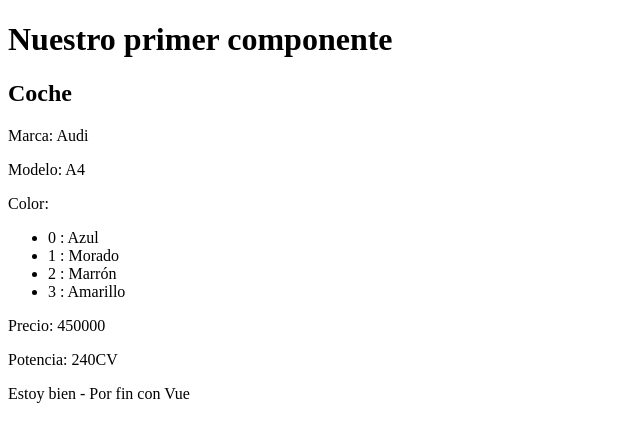
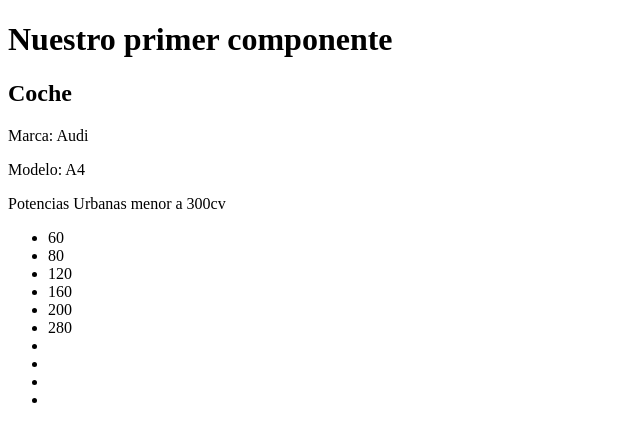
Before and after one commit to NievesTames/my-new-spa, a Vue app: page / in a window 1280 px wide. Shown: the top 442 px of the page, without its empty margins (0-640 px from the left). Built offline with nearby package versions, Linux system fonts and the light colour scheme.

Commit message:
conditional rendering v-for

```diff
--- a/src/components/Car.vue
+++ b/src/components/Car.vue
@@ -2,13 +2,21 @@
   <h2>Coche</h2>
   <p>Marca: {{ brand }}</p>
   <p>Modelo: {{ model }}</p>
+  <p>Potencias Urbanas menor a 300cv </p>
+  <ul>
+      <li v-for="(power, index) in powers" :key="index">
+          <span v-if="power < 300">
+              {{ power }}
+              </span>
+      </li>
+  </ul>
   <!-- <p>Color: {{ color[1] }}</p> -->
-  <p>
+  <!-- <p>
       Color:
-      <!-- <span v-for="(color, index) in colors" :Key="index">
+      <span v-for="(color, index) in colors" :Key="index">
           {{ index }} : {{ color }} -
       </span> -->
-  </p>
+  <!-- </p>
   <ul>
       <li v-for="(color, index) in colors" :Key="index">
           {{ index }} : {{ color }}
@@ -16,12 +24,12 @@
   </ul>
   <p>Precio: {{ price }}</p>
   <p>Potencia: {{ power}}CV</p>
-  {{ mensaje.title }} - {{ mensaje.text }}
+  {{ mensaje.title }} - {{ mensaje.text }} -->
 </template>
 
 <script>
 export default {
-    /* data(){
+    /*/*  data(){
         return {
             brand: "Audi",
             model: "A4",
@@ -32,26 +40,24 @@
                 title: "Hola mundo",
                 text: "Adios",
             }
-        };
-    }, */
+        }; */
     setup (){
         const brand = "Audi";
         const model = "A4";
-        const colors = ["Azul", "Morado", "Marrón", "Amarillo"];
-        const price = 450000;
-        const power = 240;
-        const mensaje = {
+/*         const colors = ["Azul", "Morado", "Marrón", "Amarillo"];
+        const price = 450000; */
+        const powers = [60, 80, 120, 160, 200, 280, 300, 390, 540,500];
+/*         const mensaje = {
             title: "Estoy bien",
-            text: "Por fin con Vue",
-        };
+            text: "Por fin con Vue", */
 
     return {
         brand,
         model,
-        colors,
-        price,
-        power,
-        mensaje,
+/*         colors,
+        price, */
+        powers,
+       /*  mensaje, */
     };
  },
 };
```
